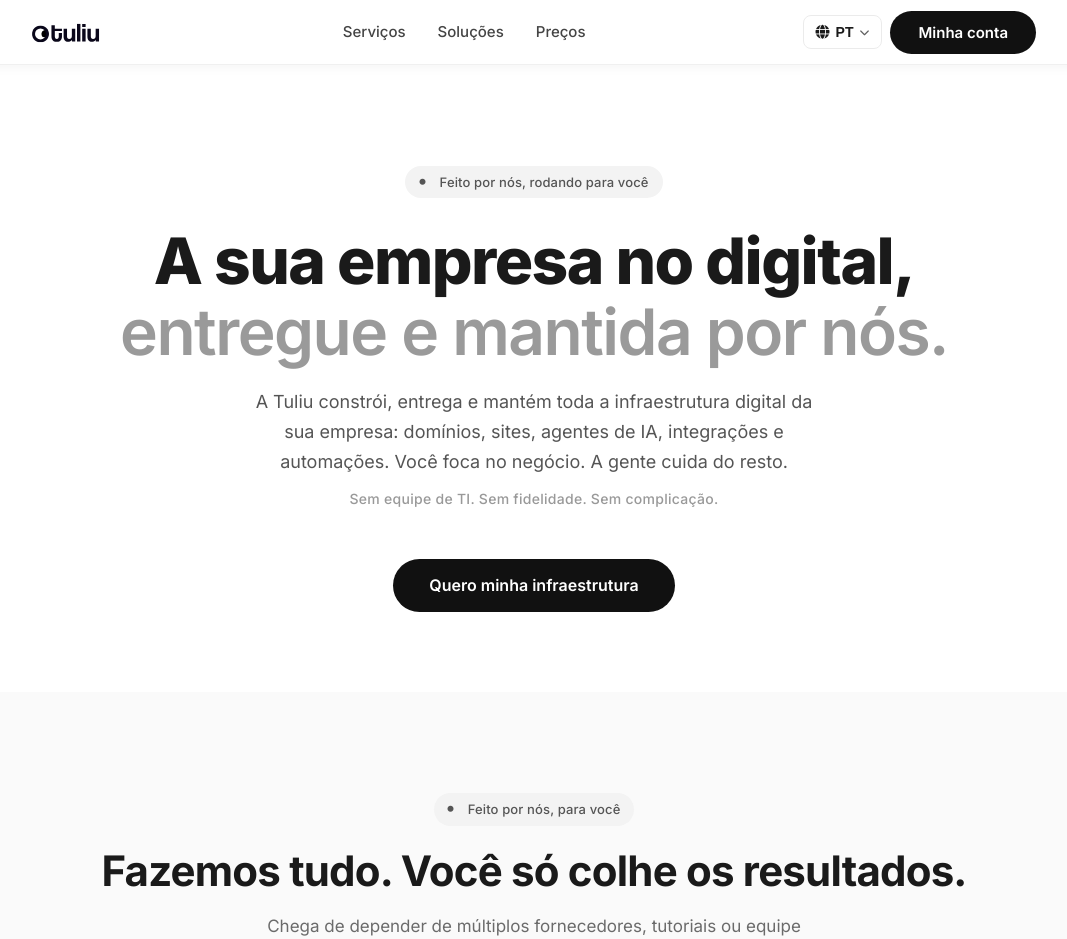
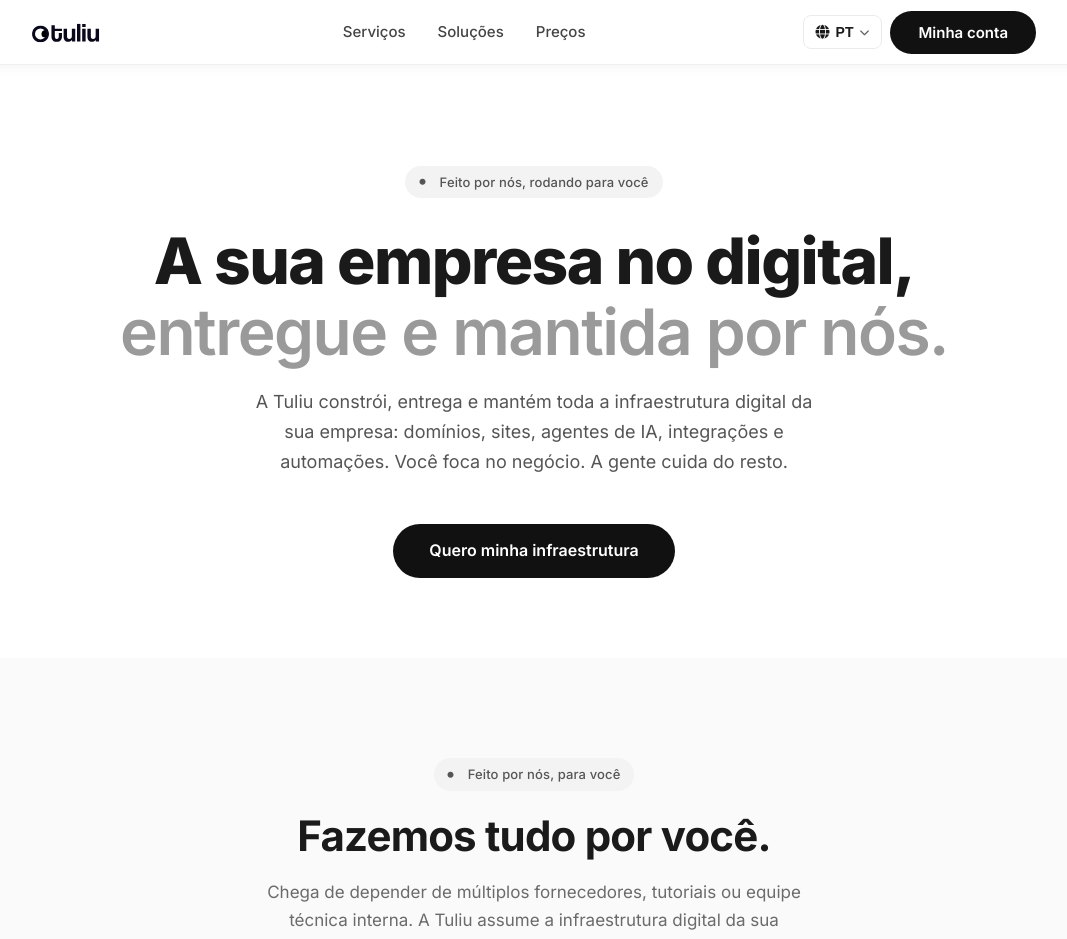
Before and after one commit to Tuliuio/tuliu2026, a React (Vite) app in the folder projetos/site-tuliu/tuliu-app/: page / in a window 1280 px wide. Shown: the top 939 px of the page, without its empty margins (106-1173 px from the left). Built offline with nearby package versions, Linux system fonts and the light colour scheme.

Commit message:
feat: publish new React website

```diff
--- a/projetos/site-tuliu/tuliu-app/src/translations.ts
+++ b/projetos/site-tuliu/tuliu-app/src/translations.ts
@@ -11,13 +11,13 @@
       titleLine1: "A sua empresa no digital,",
       titleLine2: "entregue e mantida por nós.",
       subtitle: "A Tuliu constrói, entrega e mantém toda a infraestrutura digital da sua empresa: domínios, sites, agentes de IA, integrações e automações. Você foca no negócio. A gente cuida do resto.",
-      microcopy: "Sem equipe de TI. Sem fidelidade. Sem complicação.",
+
       videoLabel: "Veja o que entregamos",
       cta: "Quero minha infraestrutura"
     },
     features: {
       badge: "Feito por nós, para você",
-      title: "Fazemos tudo. Você só colhe os resultados.",
+      title: "Fazemos tudo por você.",
       subtitle: "Chega de depender de múltiplos fornecedores, tutoriais ou equipe técnica interna. A Tuliu assume a infraestrutura digital da sua empresa — construída, configurada e mantida por nós, do início ao fim.",
       card1Title: "Domínios e DNS",
       card1Desc: "Cuidamos do registro, configuração de DNS e renovação de SSL. Você não precisa tocar em nada.",
```
